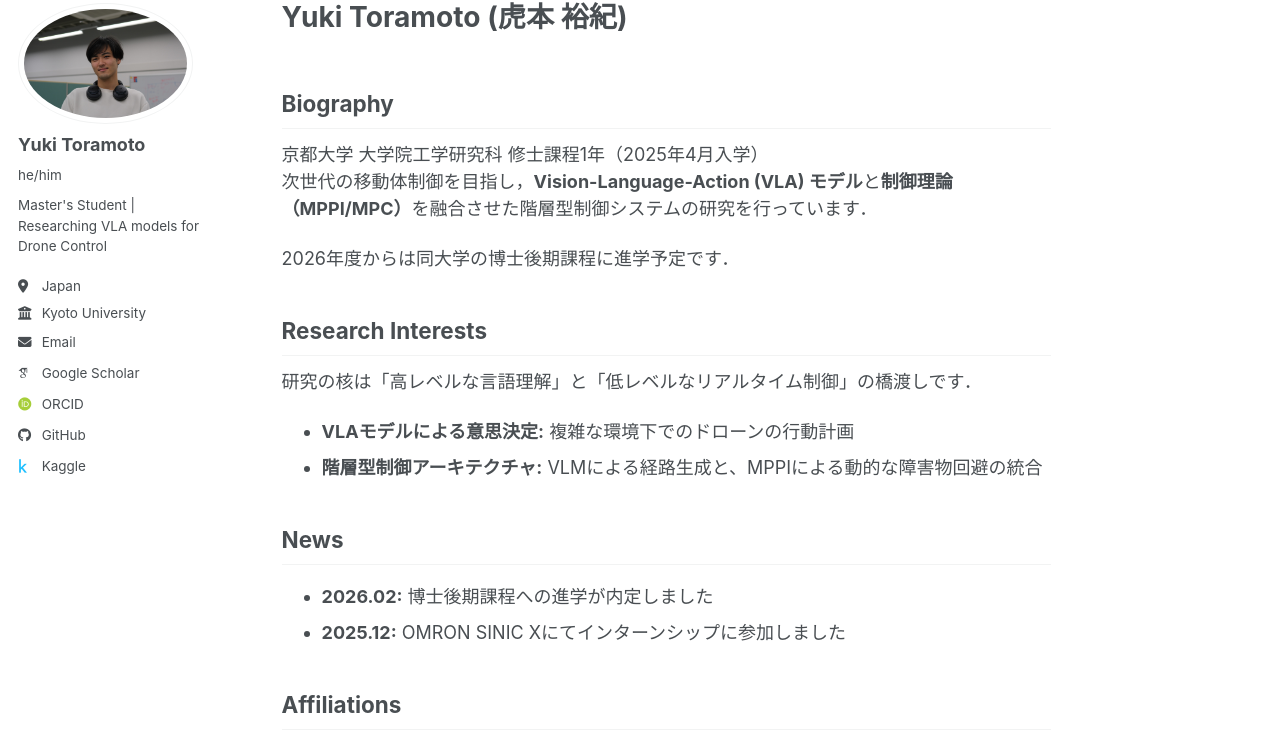
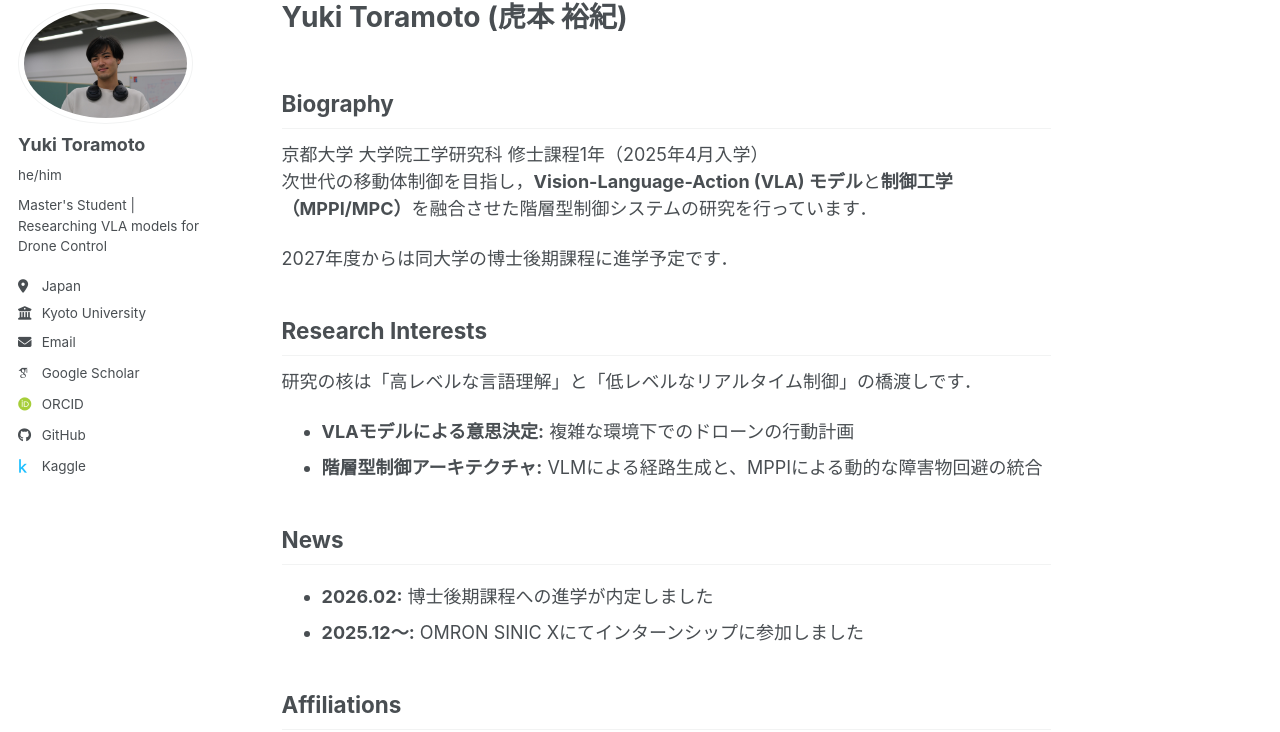
Before and after one commit to toramell/toramell.github.io, a Jekyll site: the page built from _pages/about.md, in a window 1280 px wide and 1166 px high. Shown: the part 98-830 px from the top of the window. Built offline with Jekyll 4.4.1, drawn with Linux system fonts in a browser that asks for light colours; some web fonts are replaced; a script bundle is joined from its source files by our own code; library files that are not in the unit come from our copies.

Commit message:
Update biography and internship dates in about.md

```diff
--- a/_pages/about.md
+++ b/_pages/about.md
@@ -10,9 +10,9 @@ redirect_from:
 
 ## Biography
 京都大学 大学院工学研究科 修士課程1年（2025年4月入学）
-次世代の移動体制御を目指し，**Vision-Language-Action (VLA) モデル**と**制御理論（MPPI/MPC）**を融合させた階層型制御システムの研究を行っています．
+次世代の移動体制御を目指し，**Vision-Language-Action (VLA) モデル**と**制御工学（MPPI/MPC）**を融合させた階層型制御システムの研究を行っています．
 
-2026年度からは同大学の博士後期課程に進学予定です．
+2027年度からは同大学の博士後期課程に進学予定です．
 
 ## Research Interests
 研究の核は「高レベルな言語理解」と「低レベルなリアルタイム制御」の橋渡しです．
@@ -22,7 +22,7 @@ redirect_from:
 
 ## News
 * **2026.02:** 博士後期課程への進学が内定しました
-* **2025.12:** OMRON SINIC Xにてインターンシップに参加しました
+* **2025.12〜:** OMRON SINIC Xにてインターンシップに参加しました
 
 ## Affiliations
 * **Kyoto University**, Graduate School of Engineering (Apr. 2025 - Present)
```
